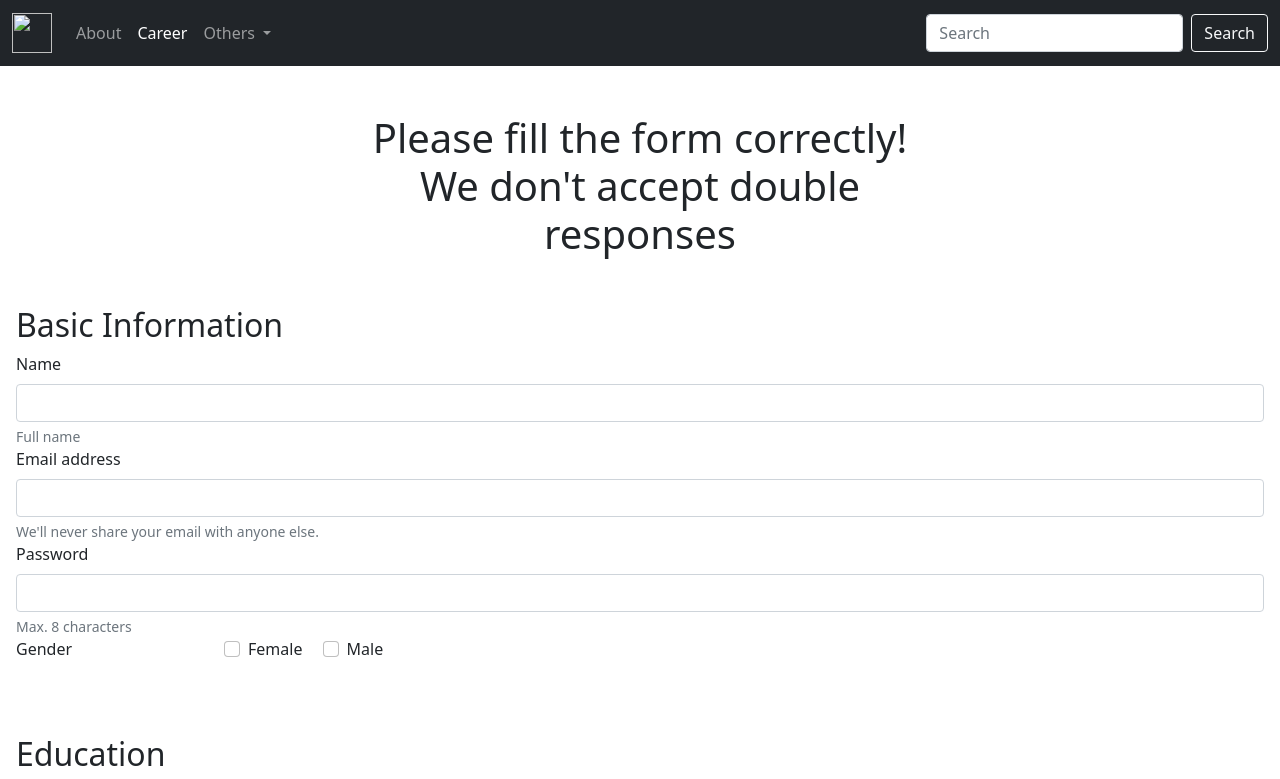
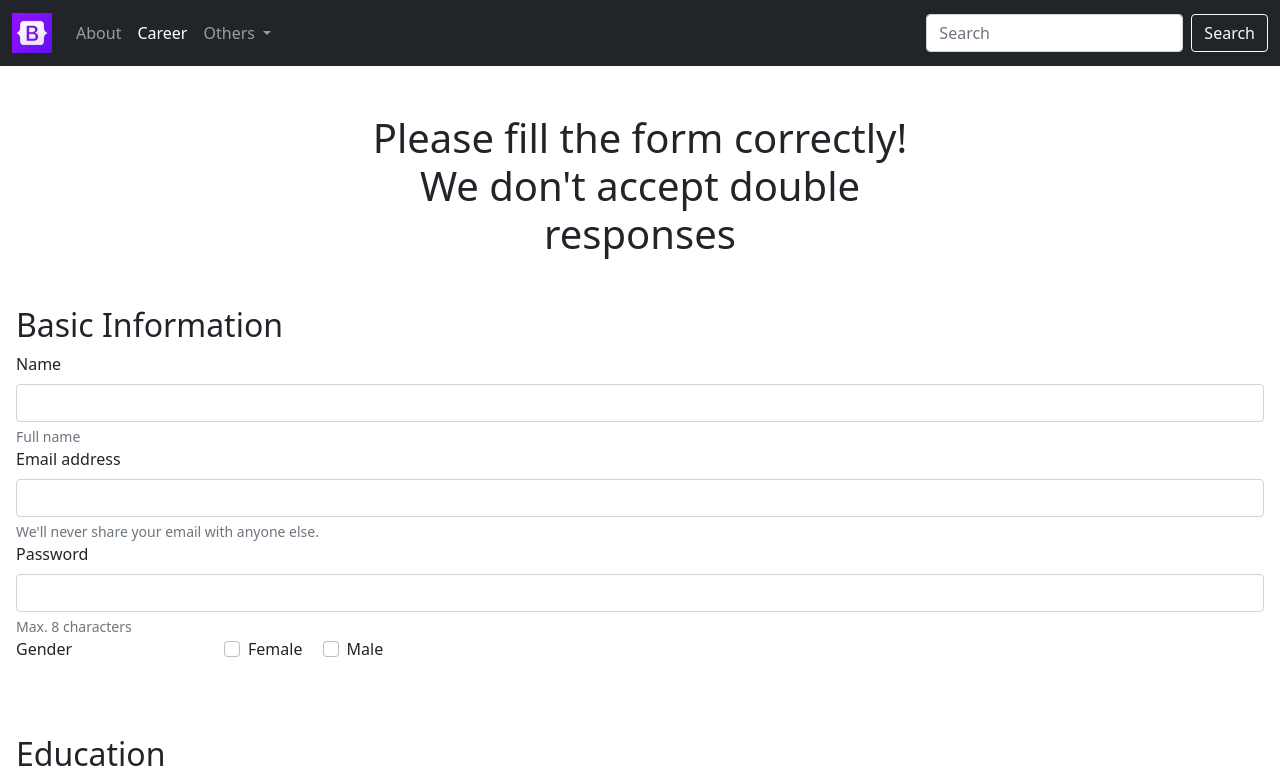
Before and after one commit to stefiana24/belajarboostrap, a plain HTML site: page index.html in a window 1280 px wide. Shown: the top 779 px of the page. Drawn offline with nearby package versions, Linux system fonts and the light colour scheme.

Commit message:
Update index.html

```diff
--- a/index.html
+++ b/index.html
@@ -10,7 +10,7 @@
     <div class="content">
     <nav class="navbar navbar-expand-lg navbar-dark bg-dark">
         <div class="container-fluid">
-            <a class="navbar-brand" href="#"> <img src="boostrap.png" width="40" height="40"> </a>
+            <a class="navbar-brand" href="#"> <img src="img/boostrap.png" width="40" height="40"> </a>
             <button class="navbar-toggler" type="button" data-bs-toggle="collapse" data-bs-target="#navbarSupportedContent" aria-controls="navbarSupportedContent" aria-expanded="false" aria-label="Toggle navigation">
                 <span class="navbar-toggler-icon"></span>
             </button>
```
